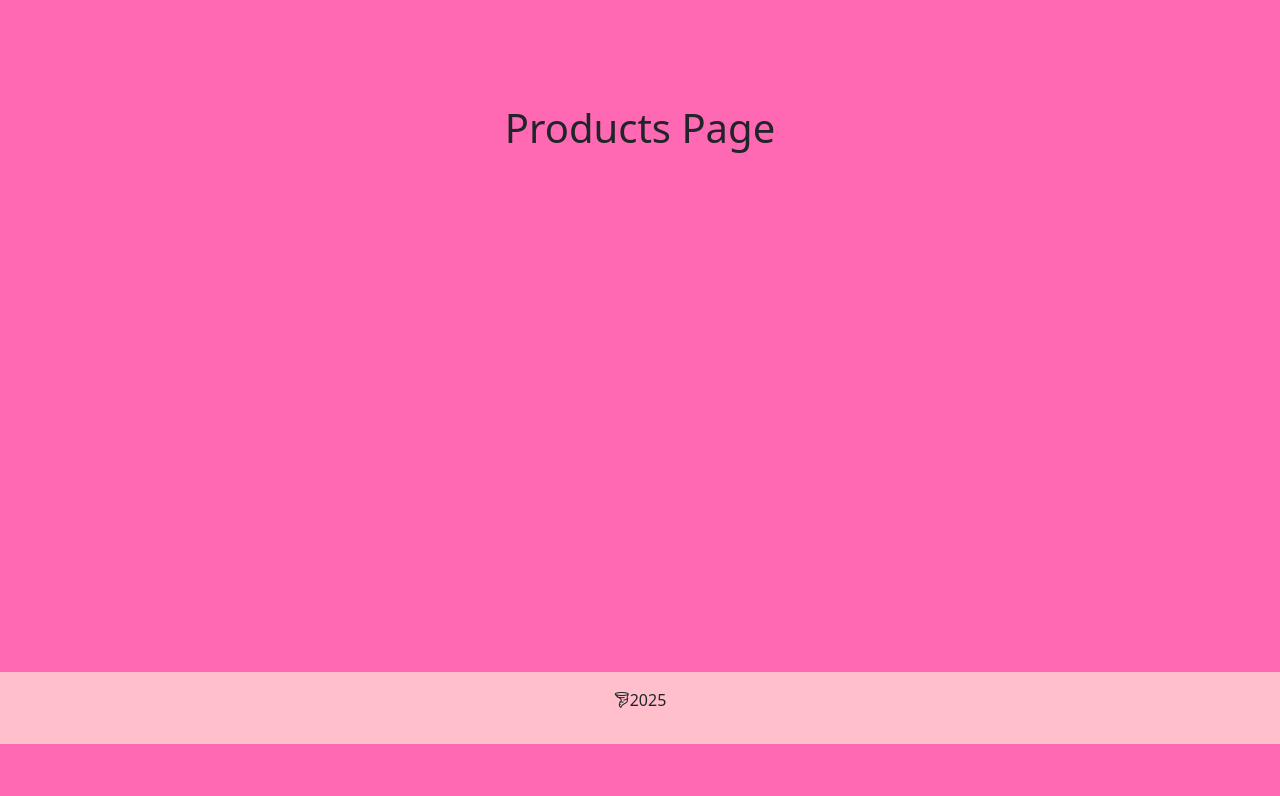
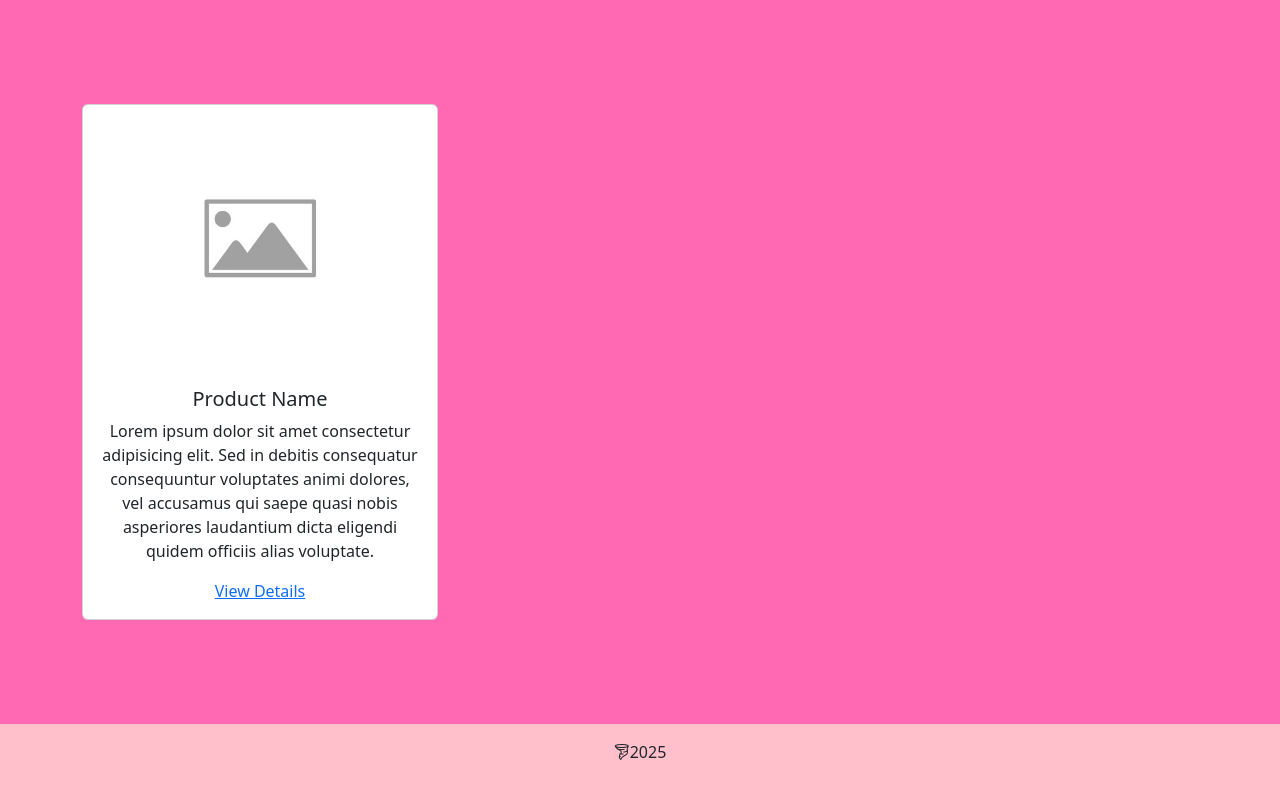
Before and after one commit to k4rstm4n/sports-lending-app, a Django app: page /products/ in a window 1280 px wide. Shown: the part 56-852 px from the top of the page. Before the commit the page ends 800 px from the top, so only its background shows below. Run offline with Django 5.2, Linux system fonts and the light colour scheme; some libraries are stand-ins or nearby versions.

Commit message:
Added skeleton product card to products page

```diff
--- a/products/static/products/catalog.css
+++ b/products/static/products/catalog.css
@@ -0,0 +1,3 @@
+.catalog-wrapper {
+    background-color: blue;
+}
--- a/products/templates/products/catalog.html
+++ b/products/templates/products/catalog.html
@@ -1,8 +1,24 @@
 {% extends 'base.html' %}
+{% load static %}
+
+{% block head %}
+<link rel="stylesheet" href="{% static 'products/catalog.css' %}">
+{% endblock %}
 
 {% block content %}
-<div>
-    <h1>Products Page</h1>
+<div class="row">
+    <div class="col-md-4 mb-4">
+         <!--{% for product in products % -> dynamically create a card in the row}  -->
+        <div class="card">
+            <!-- IMG CODE -->
+             <img src="{% static 'products/images/placeholder-image.jpg' %}" class="card-img-top">
+
+            <div class="card-body">
+                <h5 class="card-title">Product Name</h5>
+                <p class="card-text">Lorem ipsum dolor sit amet consectetur adipisicing elit. Sed in debitis consequatur consequuntur voluptates animi dolores, vel accusamus qui saepe quasi nobis asperiores laudantium dicta eligendi quidem officiis alias voluptate.</p>
+                <a href="#">View Details</a>
+            </div>
+        </div>
+    </div>
 </div>
-
 {% endblock content %}
--- a/templates/base.html
+++ b/templates/base.html
@@ -12,6 +12,8 @@
 
     <link href="https://cdn.jsdelivr.net/npm/bootstrap@5.3.0-alpha3/dist/css/bootstrap.min.css" rel="stylesheet">
     <link href="https://cdn.jsdelivr.net/npm/bootstrap-icons@1.11.3/font/bootstrap-icons.css" rel="stylesheet">
+
+    {% block head %}{% endblock %}
     <style>
         body,
         html {
```
Also changed, not shown: products/static/products/images/placeholder-image.jpg (added).
